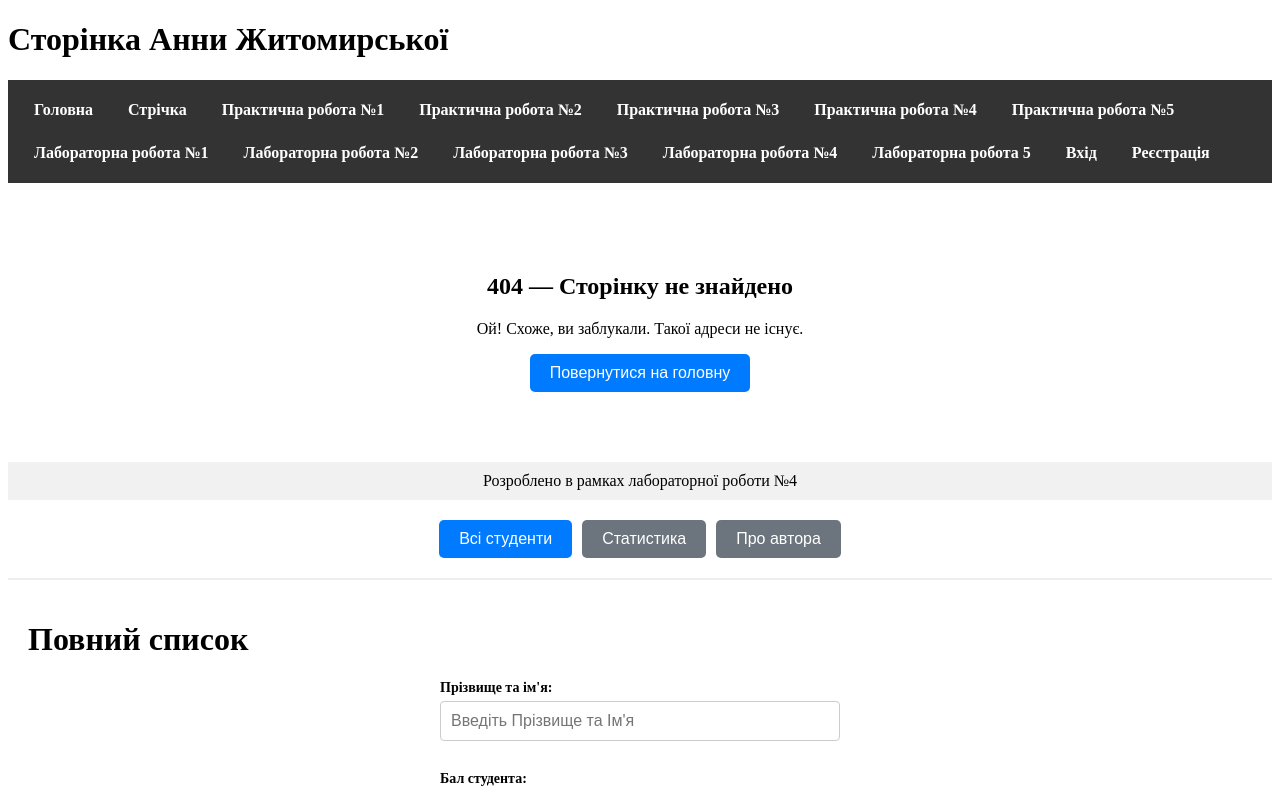
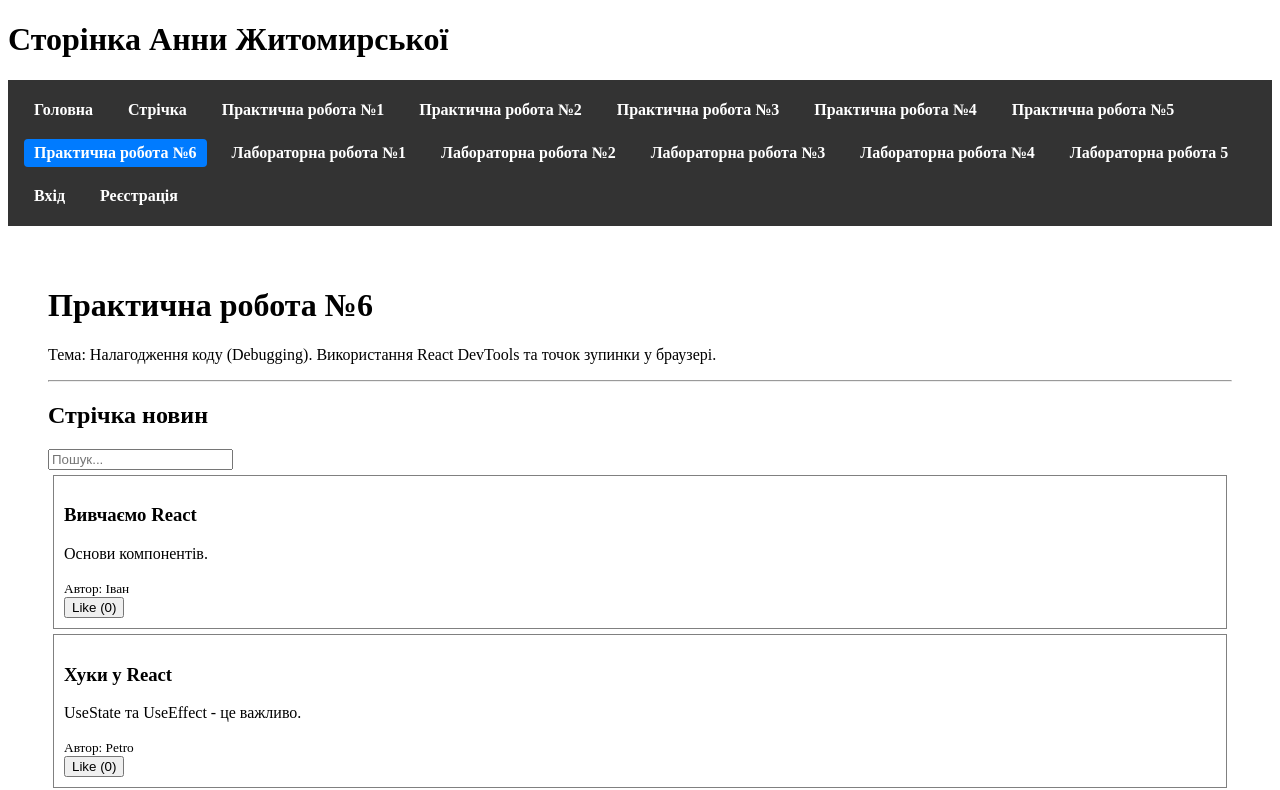
Before and after one commit to ZhytomyrskaAnna/my-react-project, a React (Vite) app: page /practice6 in a window 1280 px wide. Shown: the top 790 px of the page. Built offline with nearby package versions, Linux system fonts and the light colour scheme.

Commit message:
Add Practice6, Feed and Post for browser debugging

```diff
--- a/src/App.jsx
+++ b/src/App.jsx
@@ -14,6 +14,7 @@ import Practice2 from './components/pages/Practice2/Practice2.jsx';
 import Practice3 from './components/pages/Practice3/Practice3.jsx';
 import Practice4 from './components/pages/Practice4/Practice4.jsx';
 import Practice5 from './components/pages/Practice5/Practice5.jsx';
+import Practice6 from './components/pages/Practice6/Practice6.jsx';
 import Lab1 from './components/pages/Lab1/Lab1.jsx';
 import Lab2 from './components/pages/Lab2/Lab2.jsx';
 import Lab3 from './components/pages/Lab3/Lab3.jsx';
@@ -78,6 +79,7 @@ function App() {
           <Route path="practice3" element={<Practice3 />} />
           <Route path="practice4" element={<Practice4 />} />
           <Route path="practice5" element={<Practice5 />} />
+          <Route path="practice6" element={<Practice6 />} />
           <Route path="lab1" element={<Lab1 />} />
           <Route path="lab2" element={<Lab2 />} />
           <Route path="lab3" element={<Lab3 />} />
--- /dev/null
+++ b/src/components/pages/Practice6/Feed.jsx
@@ -0,0 +1,49 @@
+import { useState } from "react";
+import Post from "./Post";
+
+const mockPosts = [
+  {
+    id: 1,
+    title: "Вивчаємо React",
+    content: "Основи компонентів.",
+    author: "Іван",
+  },
+  {
+    id: 2,
+    title: "Хуки у React",
+    content: "UseState та UseEffect - це важливо.",
+    author: "Petro",
+  },
+];
+
+const Feed = () => {
+  const [searchTerm, setSearchTerm] = useState("");
+
+  const filteredPosts = mockPosts.filter((post) => {
+    const matchesSearch =
+      post.content.toLowerCase().includes(searchTerm.toLowerCase()) ||
+      post.author.toLowerCase().includes(searchTerm.toLowerCase());
+    return matchesSearch;
+  });
+
+  return (
+    <div>
+      <h2>Стрічка новин</h2>
+      <input
+        type="text"
+        placeholder="Пошук..."
+        value={searchTerm}
+        onChange={(e) => setSearchTerm(e.target.value)}
+      />
+      <div>
+        {filteredPosts.length > 0 ? (
+          filteredPosts.map((post) => <Post key={post.id} {...post} />)
+        ) : (
+          <p>Нічого не знайдено за вашим запитом.</p>
+        )}
+      </div>
+    </div>
+  );
+};
+
+export default Feed;
--- /dev/null
+++ b/src/components/pages/Practice6/Post.jsx
@@ -0,0 +1,22 @@
+import { useState } from "react";
+
+function Post({ id, title, content, author }) {
+  const [likes, setLikes] = useState(0);
+
+  const handleLike = () => {
+    // Тут ми зробимо помилку у завданні №2
+    setLikes(likes + 1);
+  };
+
+  return (
+    <div style={{ border: "1px solid gray", padding: "10px", margin: "5px" }}>
+      <h3>{title}</h3>
+      <p>{content}</p>
+      <small>Автор: {author}</small>
+      <br />
+      <button onClick={handleLike}>Like ({likes})</button>
+    </div>
+  );
+}
+
+export default Post;
--- /dev/null
+++ b/src/components/pages/Practice6/Practice6.jsx
@@ -0,0 +1,20 @@
+import Feed from './Feed';
+
+const Practice6 = () => {
+  return (
+    <div style={{ padding: '20px' }}>
+      <h1>Практична робота №6</h1>
+      <p>
+        Тема: Налагодження коду (Debugging).
+        Використання React DevTools та точок зупинки у браузері.
+      </p>
+      <hr />
+
+      {/* Виводимо компонент Feed, в якому було виправлено помилки згідно з завданням */}
+      <Feed />
+
+    </div>
+  );
+};
+
+export default Practice6;
--- a/src/components/templates/MainLayout/MainLayout.jsx
+++ b/src/components/templates/MainLayout/MainLayout.jsx
@@ -22,6 +22,7 @@ const MainLayout = () => {
         <NavLink to="/practice3" className={getActiveClass}>Практична робота №3</NavLink>
         <NavLink to="/practice4" className={getActiveClass}>Практична робота №4</NavLink>
         <NavLink to="/practice5" className={getActiveClass}>Практична робота №5</NavLink>
+        <NavLink to="/practice6" className={getActiveClass}>Практична робота №6</NavLink>
         <NavLink to="/lab1" className={getActiveClass}>Лабораторна робота №1</NavLink>
         <NavLink to="/lab2" className={getActiveClass}>Лабораторна робота №2</NavLink>
         <NavLink to="/lab3" className={getActiveClass}>Лабораторна робота №3</NavLink>
```
